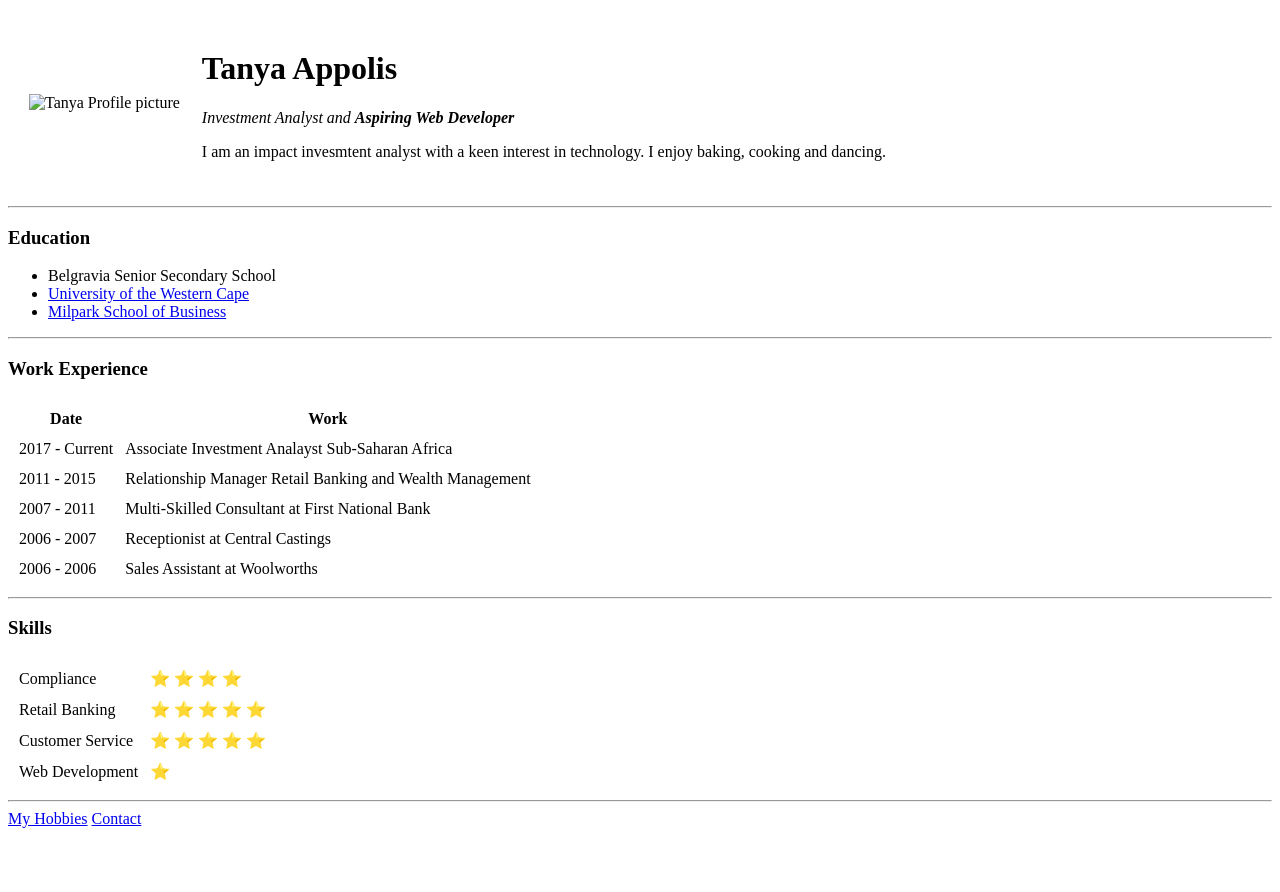
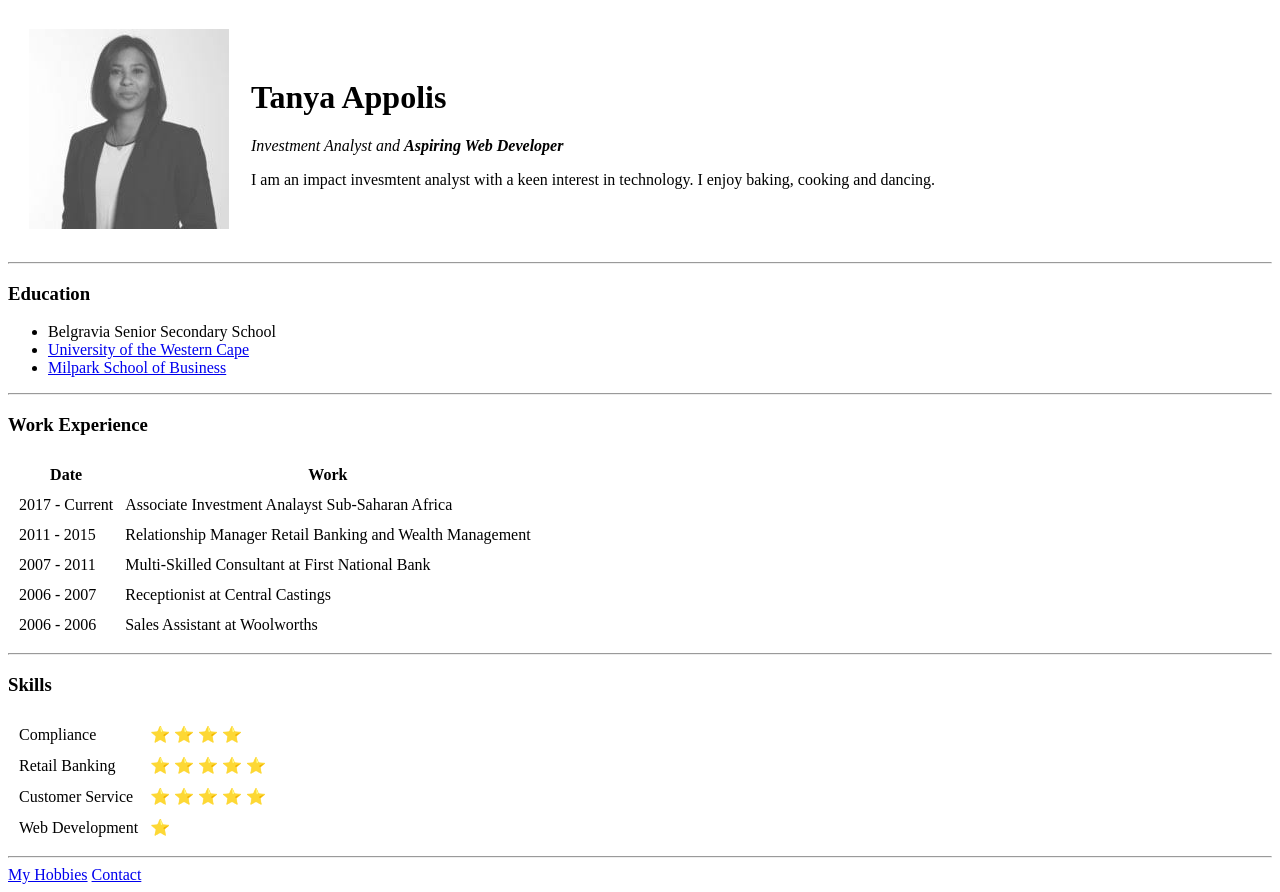
Before and after one commit to TAppolis/CV, a plain HTML site: page index.html in a window 1280 px wide. Before the commit the page ends 836 px from the top, so only its background shows below. Drawn offline with Linux system fonts and the light colour scheme.

Commit message:
Add files via upload

```diff
--- a/index.html
+++ b/index.html
@@ -9,7 +9,7 @@
 <body>
   <table cellspacing=20>
     <tr>
-      <td><img src="C:\Users\tanya.appolis\Desktop\Web Development\HTML - Personal Site\Tanya Profile.jpg" alt="Tanya Profile picture"></td>
+      <td><img src="Tanya Profile.jpg" alt="Tanya Profile picture"></td>
       <td>
         <h1> Tanya Appolis</h1>
         <p><em>Investment Analyst and <strong>Aspiring Web Developer</strong></em></p>
```
